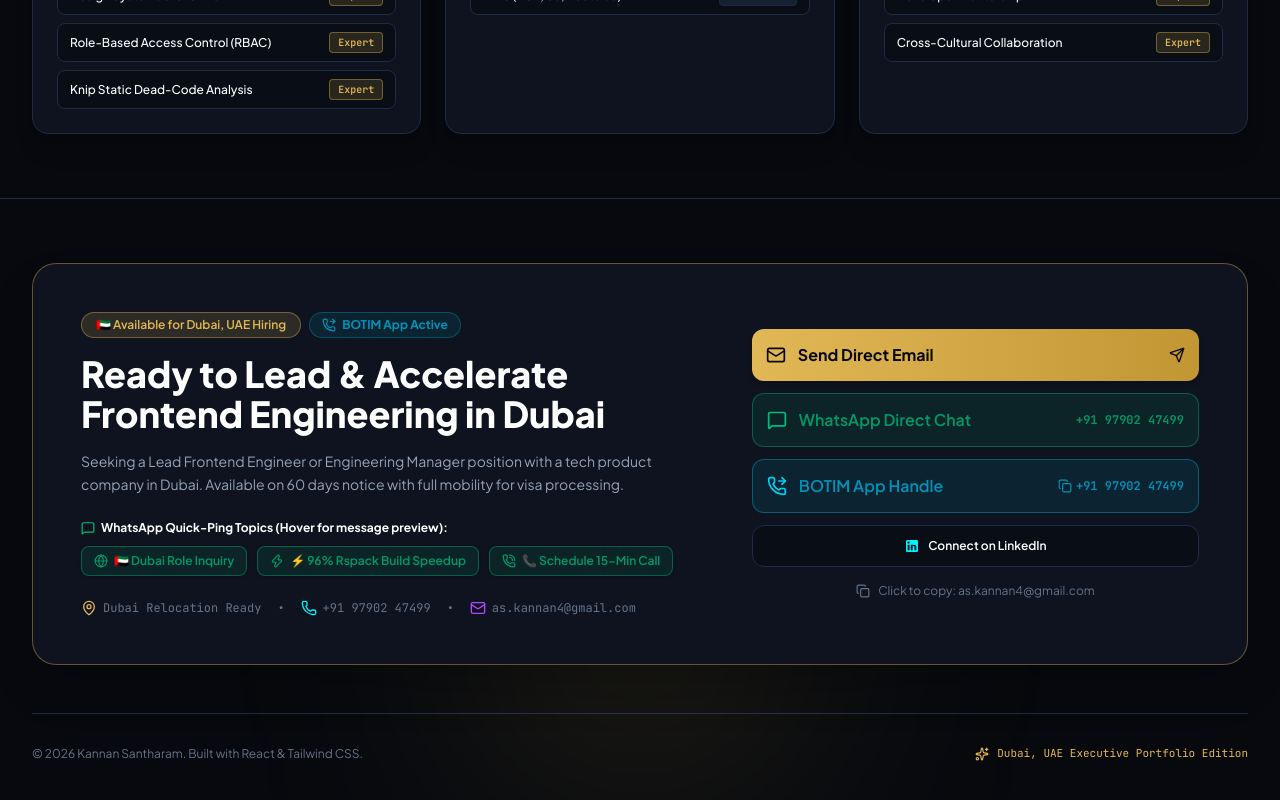
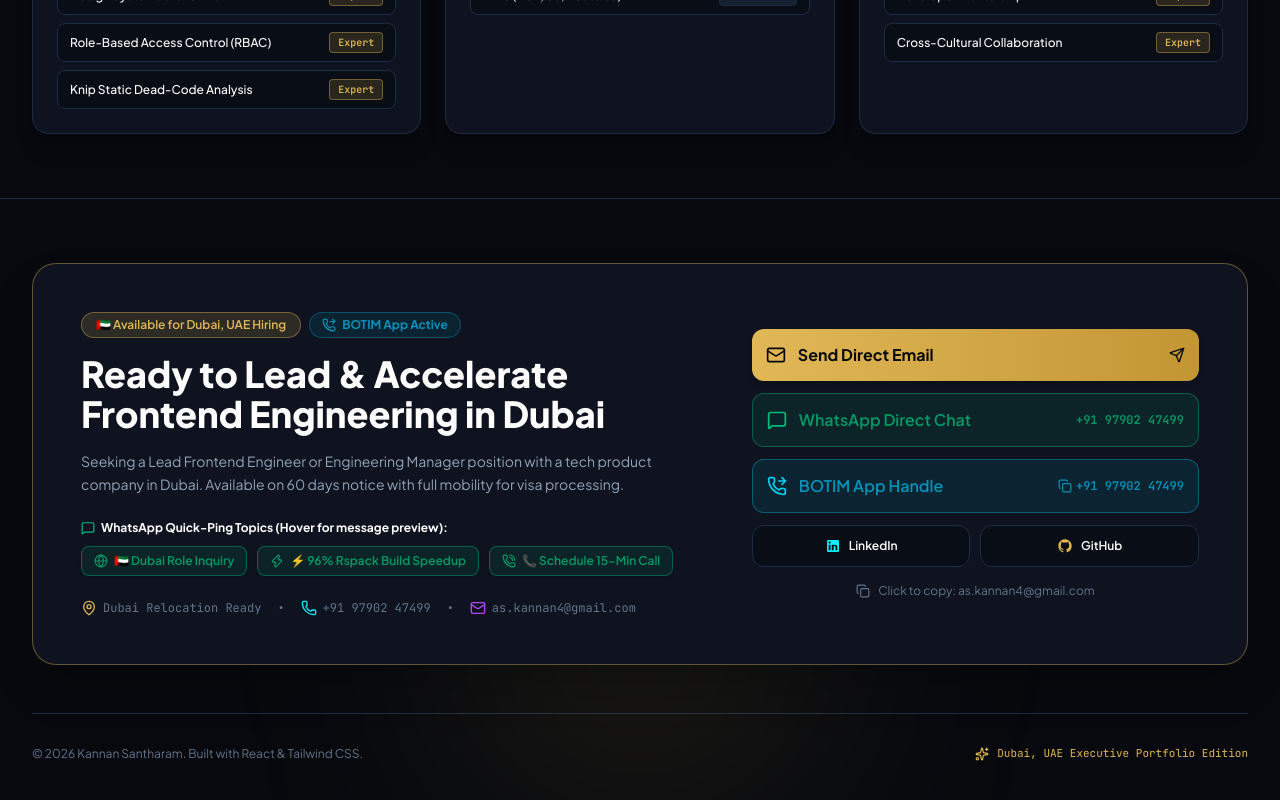
Before and after one commit to kannan-santharam/kannan-portfolio, a React (Vite) app: page / in a window 1280 px wide. Shown: the part 4902-5702 px from the top of the page. Built offline with nearby package versions, Linux system fonts and the light colour scheme; no server answers.

Commit message:
Feat: Add GitHub profile link (github.com/kannan-santharam) across portfolio

```diff
--- a/src/components/ContactFooter.tsx
+++ b/src/components/ContactFooter.tsx
@@ -172,18 +172,32 @@
                 </span>
               </button>
 
-              {/* LinkedIn Button */}
+              {/* LinkedIn & GitHub Buttons */}
+              <div className="grid grid-cols-2 gap-2.5">
                 <a
                   href={RESUME_DATA.contact.linkedin}
                   target="_blank"
                   rel="noreferrer"
-                className="flex w-full items-center justify-center gap-2 rounded-xl border border-[var(--border-card)] bg-[var(--bg-inner)] p-3 text-xs font-semibold theme-title transition-all hover:border-[var(--color-gold)] cursor-pointer active:scale-95"
+                  className="flex items-center justify-center gap-2 rounded-xl border border-[var(--border-card)] bg-[var(--bg-inner)] p-3 text-xs font-semibold theme-title transition-all hover:border-[var(--color-gold)] cursor-pointer active:scale-95"
                 >
                   <svg className="h-4 w-4 fill-[var(--color-cyan)]" viewBox="0 0 24 24">
                     <path d="M19 3a2 2 0 0 1 2 2v14a2 2 0 0 1-2 2H5a2 2 0 0 1-2-2V5a2 2 0 0 1 2-2h14m-.5 15.5v-5.3a3.26 3.26 0 0 0-3.26-3.26c-.85 0-1.84.52-2.28 1.3v-1.11h-2.79v8.37h2.79v-4.93c0-.77.62-1.4 1.39-1.4a1.4 1.4 0 0 1 1.4 1.4v4.93h2.75M6.88 8.56a1.68 1.68 0 0 0 1.68-1.68c0-.93-.75-1.69-1.68-1.69a1.69 1.69 0 0 0-1.69 1.69c0 .93.76 1.68 1.69 1.68m1.39 9.94v-8.37H5.5v8.37h2.77z"/>
                   </svg>
-                <span>Connect on LinkedIn</span>
+                  <span>LinkedIn</span>
                 </a>
+
+                <a
+                  href={RESUME_DATA.contact.github}
+                  target="_blank"
+                  rel="noreferrer"
+                  className="flex items-center justify-center gap-2 rounded-xl border border-[var(--border-card)] bg-[var(--bg-inner)] p-3 text-xs font-semibold theme-title transition-all hover:border-[var(--color-gold)] cursor-pointer active:scale-95"
+                >
+                  <svg className="h-4 w-4 fill-current text-[#E2B755]" viewBox="0 0 24 24">
+                    <path fillRule="evenodd" clipRule="evenodd" d="M12 2C6.477 2 2 6.484 2 12.017c0 4.425 2.865 8.18 6.839 9.504.5.092.682-.217.682-.483 0-.237-.008-.868-.013-1.703-2.782.605-3.369-1.343-3.369-1.343-.454-1.158-1.11-1.466-1.11-1.466-.908-.62.069-.608.069-.608 1.003.07 1.53 1.032 1.53 1.032.892 1.53 2.341 1.088 2.91.832.092-.647.35-1.088.636-1.338-2.22-.253-4.555-1.113-4.555-4.951 0-1.093.39-1.988 1.029-2.688-.103-.253-.446-1.272.098-2.65 0 0 .84-.27 2.75 1.026A9.564 9.564 0 0112 6.844c.85.004 1.705.115 2.504.337 1.909-1.296 2.747-1.027 2.747-1.027.546 1.379.202 2.398.1 2.651.64.7 1.028 1.595 1.028 2.688 0 3.848-2.339 4.695-4.566 4.943.359.309.678.92.678 1.855 0 1.338-.012 2.419-.012 2.747 0 .268.18.58.688.482A10.019 10.019 0 0022 12.017C22 6.484 17.522 2 12 2z"/>
+                  </svg>
+                  <span>GitHub</span>
+                </a>
+              </div>
 
               {/* Copy Email Helper */}
               <button
--- a/src/components/ResumeModal.tsx
+++ b/src/components/ResumeModal.tsx
@@ -88,7 +88,13 @@
                 </div>
                 <div className="flex items-center gap-2">
                   <Globe className="h-3.5 w-3.5 text-purple-400" />
-                  <span>{RESUME_DATA.contact.linkedinDisplay}</span>
+                  <a href={RESUME_DATA.contact.linkedin} target="_blank" rel="noreferrer" className="hover:underline">{RESUME_DATA.contact.linkedinDisplay}</a>
+                </div>
+                <div className="flex items-center gap-2">
+                  <svg className="h-3.5 w-3.5 fill-current text-emerald-400" viewBox="0 0 24 24">
+                    <path fillRule="evenodd" clipRule="evenodd" d="M12 2C6.477 2 2 6.484 2 12.017c0 4.425 2.865 8.18 6.839 9.504.5.092.682-.217.682-.483 0-.237-.008-.868-.013-1.703-2.782.605-3.369-1.343-3.369-1.343-.454-1.158-1.11-1.466-1.11-1.466-.908-.62.069-.608.069-.608 1.003.07 1.53 1.032 1.53 1.032.892 1.53 2.341 1.088 2.91.832.092-.647.35-1.088.636-1.338-2.22-.253-4.555-1.113-4.555-4.951 0-1.093.39-1.988 1.029-2.688-.103-.253-.446-1.272.098-2.65 0 0 .84-.27 2.75 1.026A9.564 9.564 0 0112 6.844c.85.004 1.705.115 2.504.337 1.909-1.296 2.747-1.027 2.747-1.027.546 1.379.202 2.398.1 2.651.64.7 1.028 1.595 1.028 2.688 0 3.848-2.339 4.695-4.566 4.943.359.309.678.92.678 1.855 0 1.338-.012 2.419-.012 2.747 0 .268.18.58.688.482A10.019 10.019 0 0022 12.017C22 6.484 17.522 2 12 2z"/>
+                  </svg>
+                  <a href={RESUME_DATA.contact.github} target="_blank" rel="noreferrer" className="hover:underline">{RESUME_DATA.contact.githubDisplay}</a>
                 </div>
               </div>
             </div>
--- a/src/data/candidateDetailedDossier.ts
+++ b/src/data/candidateDetailedDossier.ts
@@ -24,6 +24,7 @@
 - Email: as.kannan4@gmail.com
 - Phone / WhatsApp / BOTIM App: +91 97902 47499
 - LinkedIn: linkedin.com/in/askannan
+- GitHub: github.com/kannan-santharam
 
 ## 2. CAREER HIGHLIGHTS & KEY ENGINEERING METRICS
 - **96% Faster Monorepo Builds**: Solo-led a 3-week build migration from Webpack 5 to Rust-powered Rspack across 12 packages at SuperOps. Reduced cold-start compilation from 2 minutes (120s) down to 5 seconds, with HMR hot reloads <50ms. Saved hundreds of engineering hours monthly.
--- a/src/data/resumeData.ts
+++ b/src/data/resumeData.ts
@@ -44,6 +44,8 @@
     email: "as.kannan4@gmail.com",
     linkedin: "https://linkedin.com/in/askannan",
     linkedinDisplay: "linkedin.com/in/askannan",
+    github: "https://github.com/kannan-santharam",
+    githubDisplay: "github.com/kannan-santharam",
   },
   summary: `Senior Lead Software Engineer with 10.5 years of experience delivering high-performance web applications, monorepos, and scalable client architectures for global SaaS products. Specialised in AI-driven development and agentic workflows, LLM orchestration, custom Claude Code skills, MCP servers, and HTTP Streamable Web Streams (fetch + ReadableStream). Proven record of leading solo platform migrations, cutting build compilation time by 96%, and setting engineering standards and safety guardrails across distributed engineering teams. Seeking a Lead Software Engineer / Engineering Manager role with a product-led technology company in Dubai, UAE.`,
 
```
Lines whose indentation alone changed are shown as unchanged.
